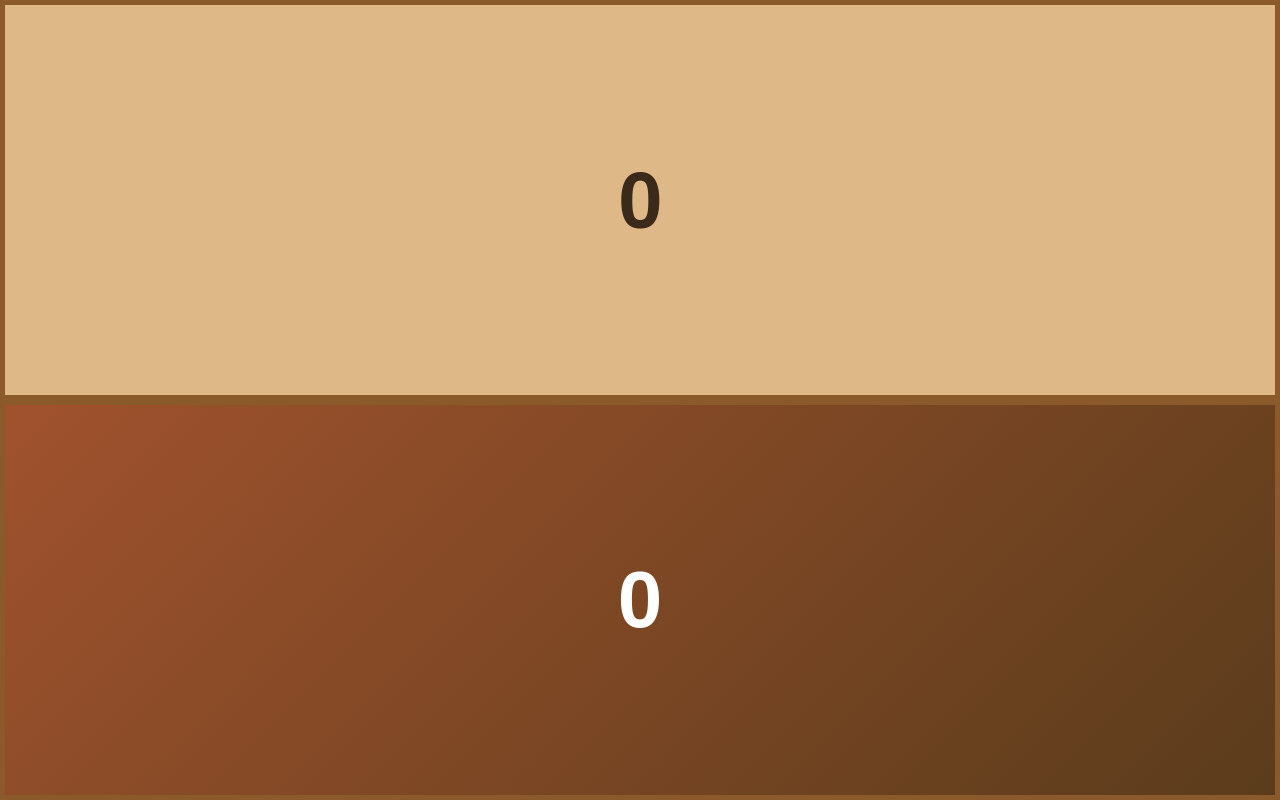
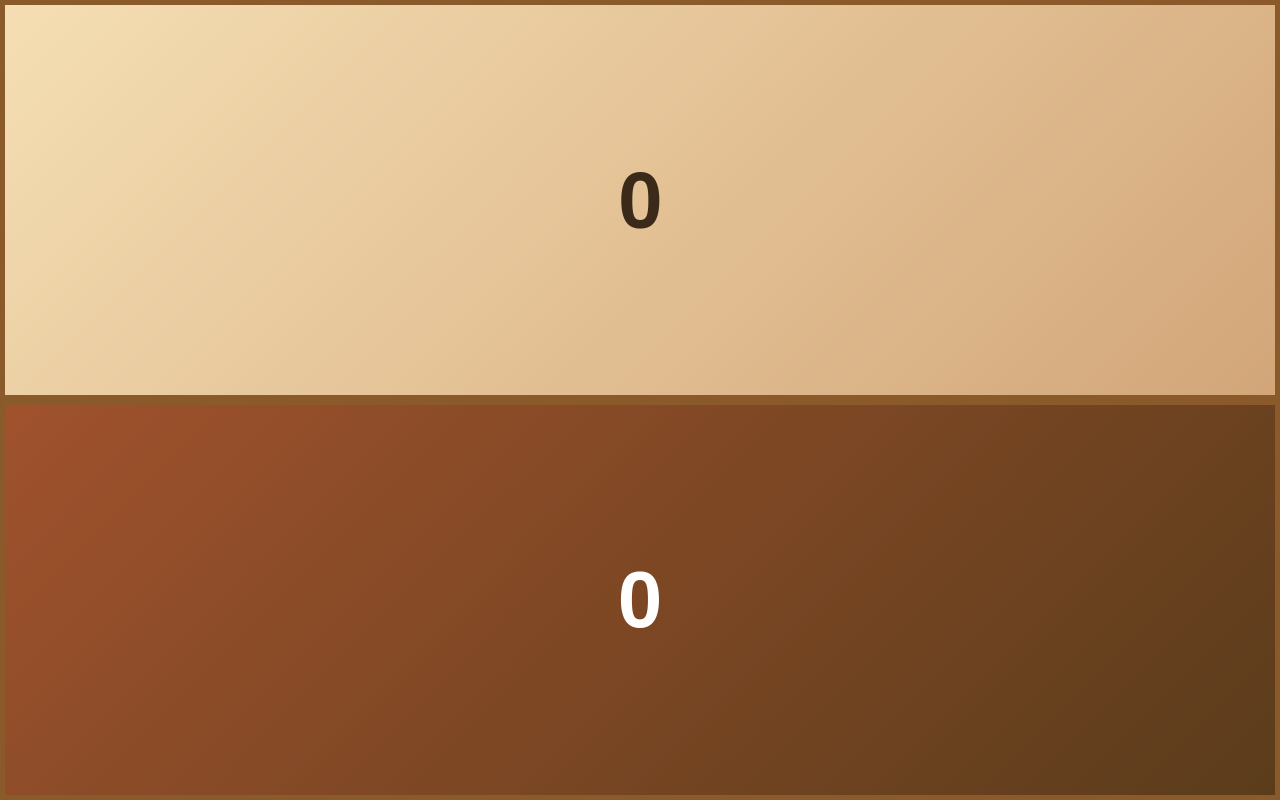
Before and after one commit to ccox0719/home, a plain HTML site: page index.html in a window 1280 px wide. Drawn offline with Linux system fonts and the light colour scheme.

Commit message:
Update index.html

```diff
--- a/index.html
+++ b/index.html
@@ -40,7 +40,7 @@
         }
         .add-top {
             background: #deb887; /* Light wood */
-            background: linear gradient(135deg, #f5deb3, #d2a679);
+            background: linear-gradient(135deg, #f5deb3, #d2a679);
             color: #3b2a1a; /* Dark brown for contrast */
         }
         .add-bottom {
```
